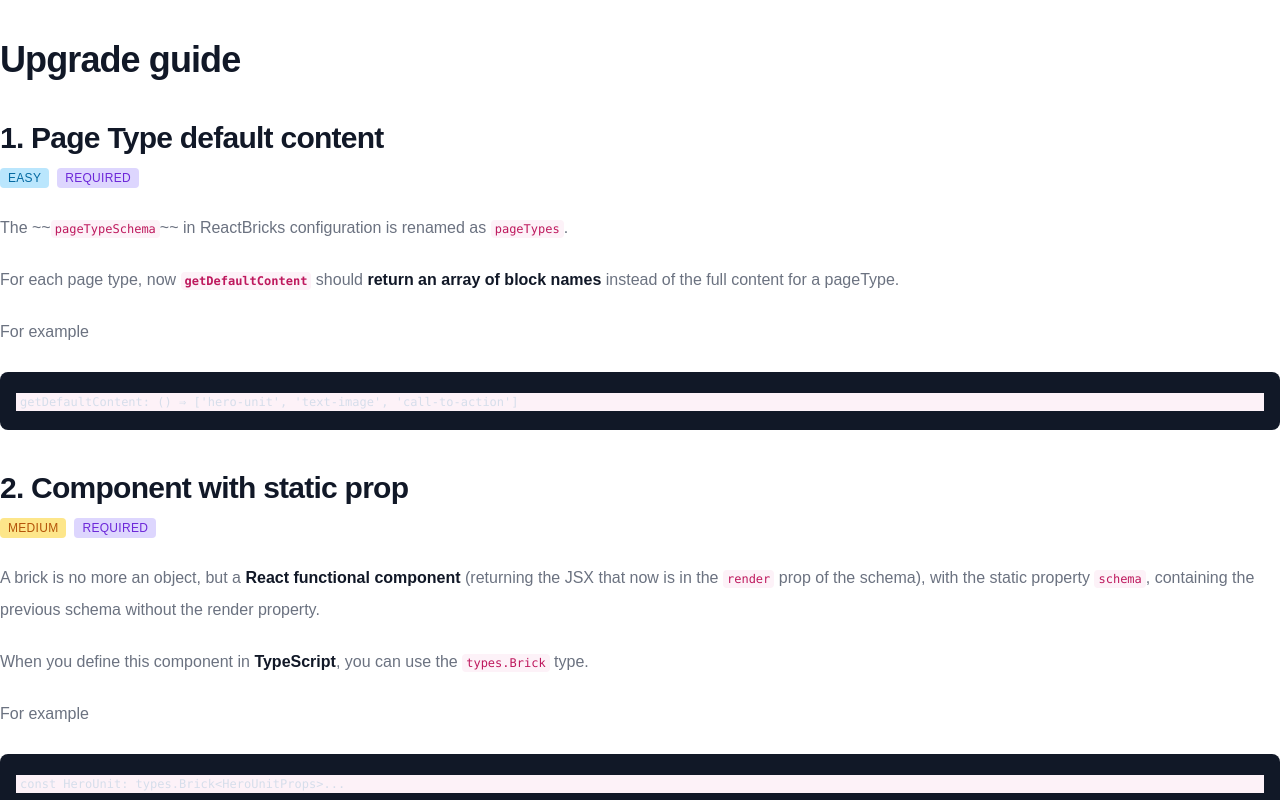
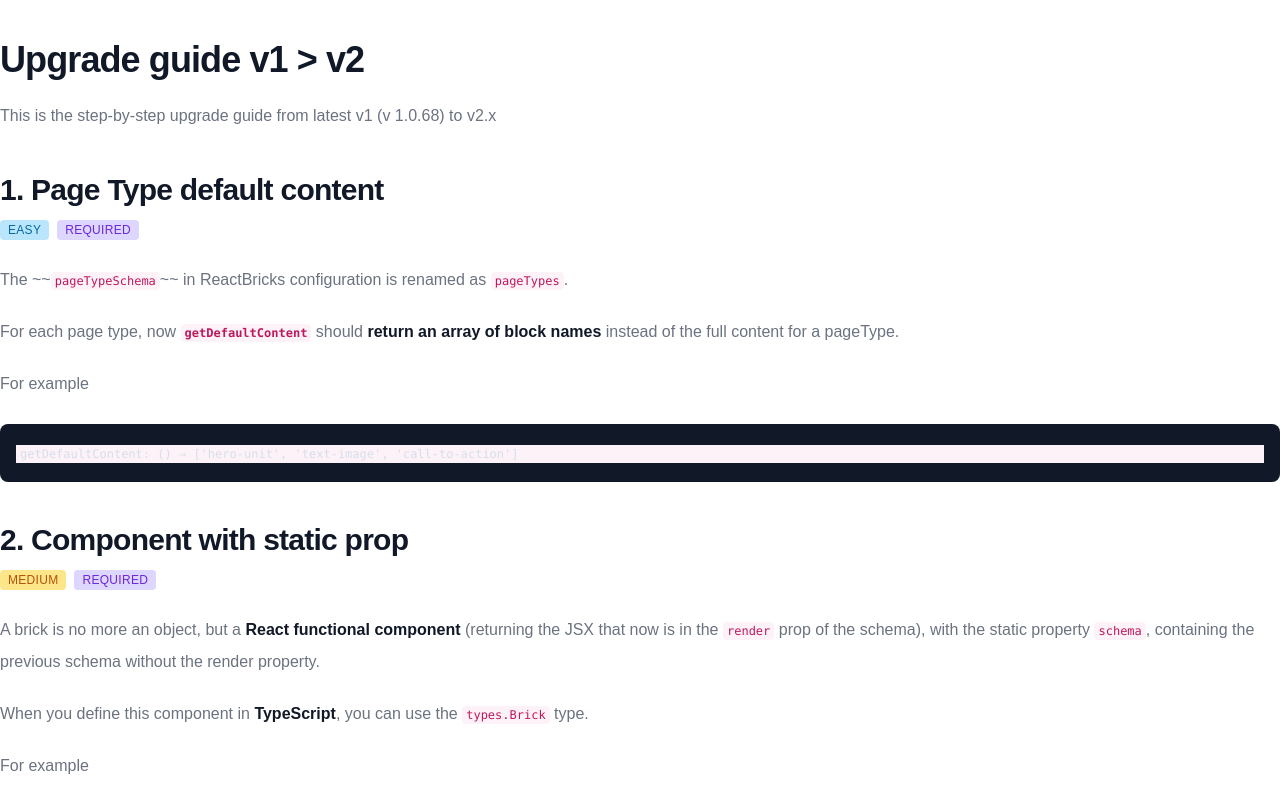
Before and after one commit to ReactBricks/react-bricks-docs, a Next.js app: page /docs/release-notes/upgrade-guide in a window 1280 px wide. Shown: the top 800 px of the page. Built offline with nearby package versions, Linux system fonts and the light colour scheme.

Commit message:
Upgrade guide: changed title and first paragraph

```diff
--- a/pages/docs/release-notes/upgrade-guide.mdx
+++ b/pages/docs/release-notes/upgrade-guide.mdx
@@ -1,11 +1,13 @@
 ---
-title: Upgrade guide
-description: Learn how to migrate from React Bricks v1.0.68 to v2.0.0
+title: Upgrade guide v1 > v2
+description: Learn how to migrate from React Bricks v1.0.68 to v2.x
 ---
 
 import Tags from '../../../components/Tags'
 
-# Upgrade guide
+# Upgrade guide v1 > v2
+
+This is the step-by-step upgrade guide from latest v1 (v 1.0.68) to v2.x
 
 ## 1. Page Type default content
 
```
